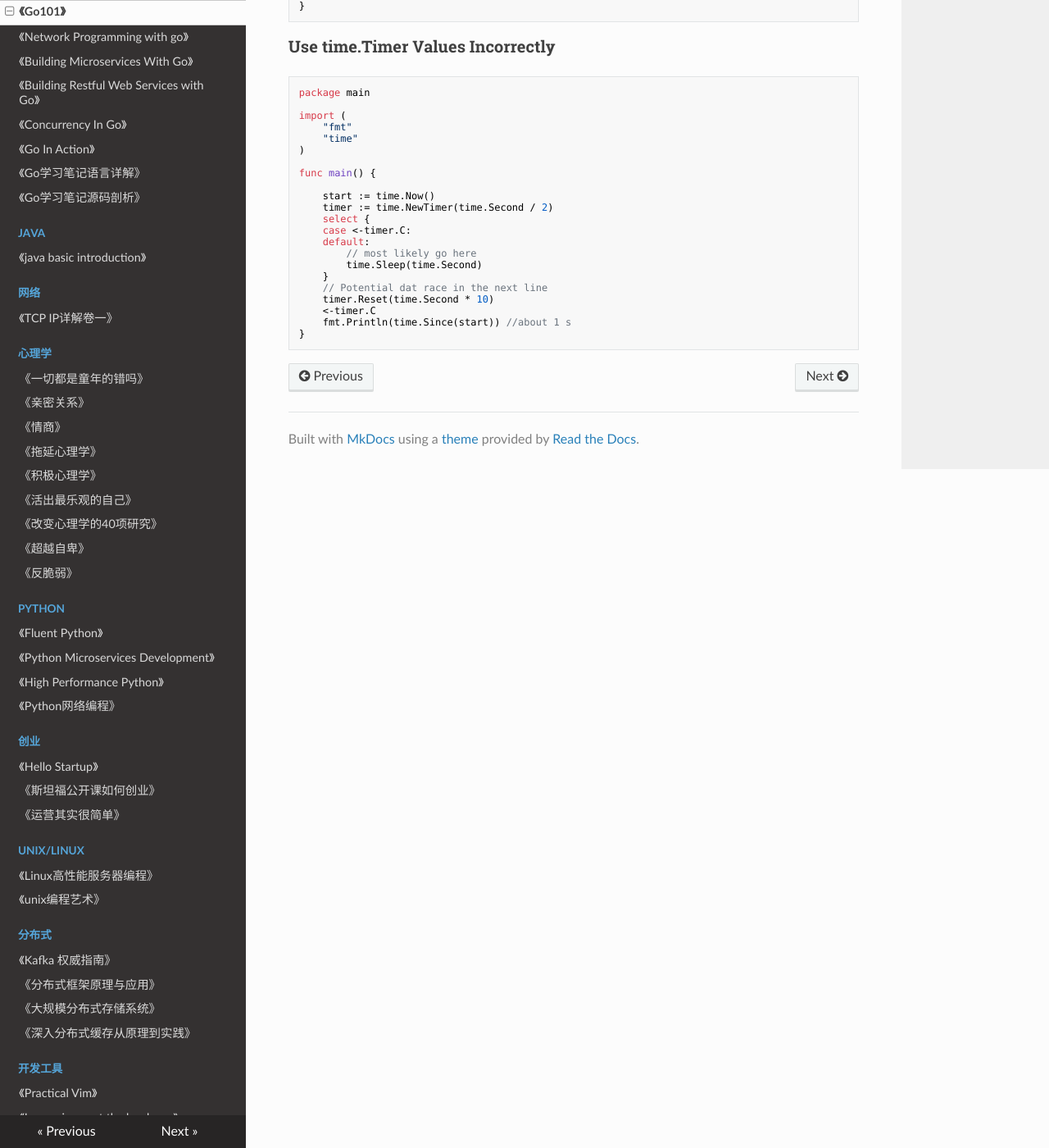
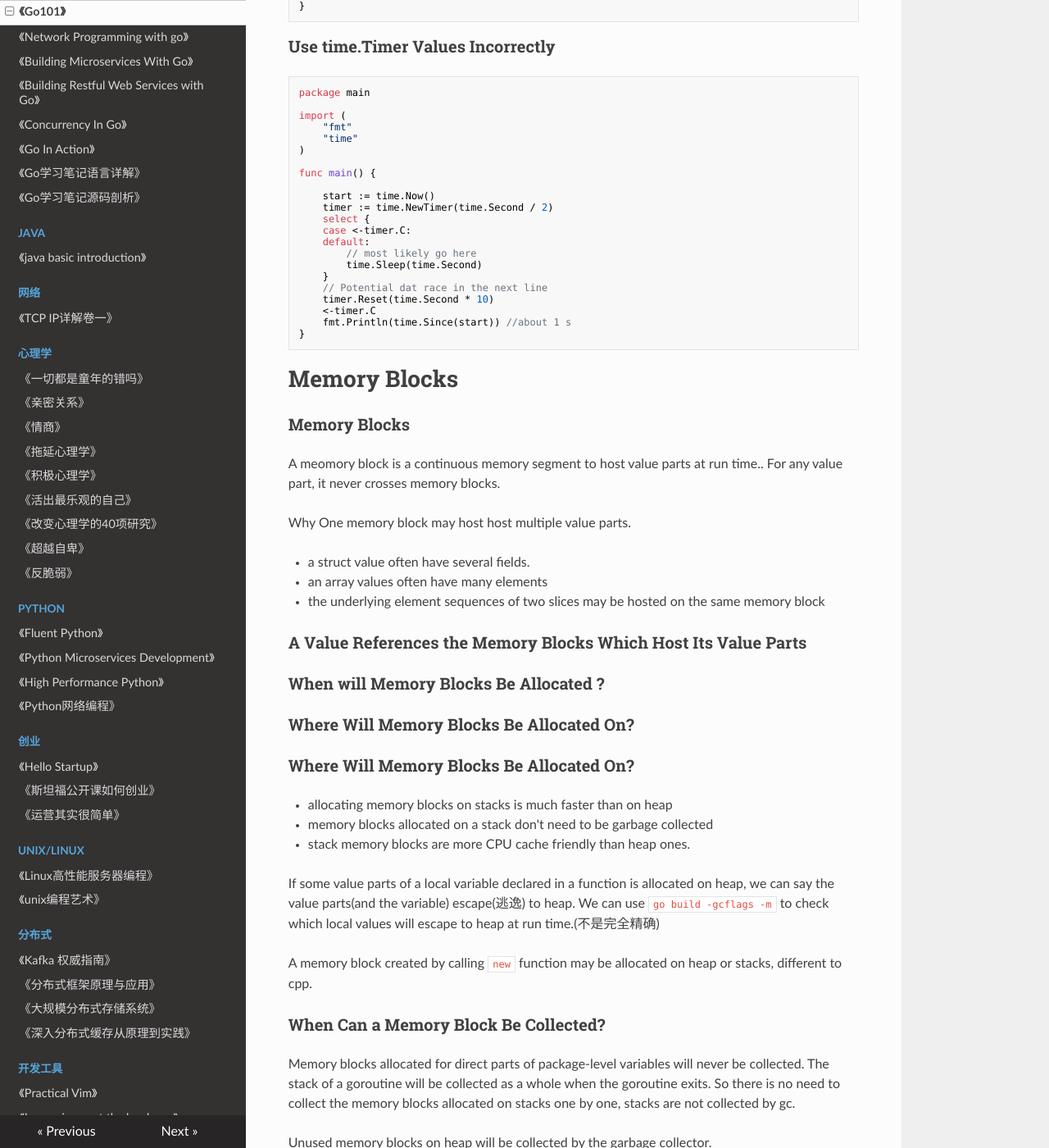
Before and after one commit to PegasusWang/booknotes, an MkDocs documentation site: the page built from docs/golang/go101/book.md, in a window 1280 px wide and 1400 px high, scrolled down 30222 px. Shown: the whole window at 82% size. Built offline with MkDocs 1.6.1, drawn with Linux system fonts in a browser that asks for light colours; nearby versions of some CDN libraries; old or Windows-style settings are respelled for this version of MkDocs; some of the changed text lies outside the part shown.

Commit message:
go memory layouts

````diff
--- a/docs/golang/go101/book.md
+++ b/docs/golang/go101/book.md
@@ -1902,3 +1902,77 @@
 	fmt.Println(time.Since(start)) //about 1 s
 }
 ```
+
+
+# Memory Blocks
+
+### Memory Blocks
+A meomory block is a continuous memory segment to host value parts at run time..
+For any value part, it never crosses memory blocks.
+
+Why One memory block may host host multiple value parts.
+
+- a struct value often have several fields.
+- an array values often have many elements
+- the underlying element sequences of two slices may be hosted on the same memory block
+
+### A Value References the Memory Blocks Which Host Its Value Parts
+
+### When will Memory Blocks Be Allocated ?
+
+### Where Will Memory Blocks Be Allocated On?
+
+### Where Will Memory Blocks Be Allocated On?
+
+- allocating memory blocks on stacks is much faster than on heap
+- memory blocks allocated on a stack don't need to be garbage collected
+- stack memory blocks are more CPU cache friendly than heap ones.
+
+If some value parts of a local variable declared in a function is allocated on heap, we can say the value parts(and the
+variable) escape(逃逸) to heap.
+We can use `go build -gcflags -m` to check which local values will escape to heap at run time.(不是完全精确)
+
+A memory block created by calling `new` function may be allocated on heap or stacks, different to cpp.
+
+### When Can a Memory Block Be Collected?
+
+Memory blocks allocated for direct parts of package-level variables will never be collected.
+The stack of a goroutine will be collected as a whole when the goroutine exits.
+So there is no need to collect the memory blocks allocated on stacks one by one, stacks are not collected by gc.
+
+Unused memory blocks on heap will be collected by the garbage collector.
+
+### How are Unused Memory Blocks Detected?
+
+The current Go compiler(1.12) uses a concurrent, tri-color, mark-sweep garbage collector.
+
+### When Will an Unused Memory Block Be Collected?
+Unused heap memory. Concurrently(go1.12), the threshold is controlled by GOGC environment variable.
+Default GOGC=100, set GOGC=off disable the garbage collector entirely.
+
+runtime.SetGCPercent.
+
+A garbage collection can also be started manually by calling the runtime.GC function.
+
+
+# Memory Layouts
+
+### Type Alignment Guarantees in GO(value address alignment guarantees)
+
+The address of addressable values of type T are guaranteed to be N-byte aligned.
+
+- unsafe.Alignof(t): get its general alignment guarantee
+- unsafe.Alignof(x.t): get field alignment guarantee
+
+unsafe are always evaluated at compile time. At runtime call reflect.TypeOf(t).Align() and
+reflect.TypeOf(t).FieldAlign()。
+
+一般只有为了优化或者编写一些可移植代码(使用了sync/atomic 64-bit functions) 才会在意地址对齐。
+
+### Type Sizes and Structure Padding
+
+内存对齐，对于 struct 一些位数小的会进行填充操作。(类似 c 的)
+
+### The Alignment Requirement for 64-bit Word Atomic Operations
+
+64-bit int64 or uint64. On very old cpu architecture, 64-bit atomic functions are not supported.
````
Also changed, not shown: other parts of docs/golang/go101/book.md (+2 -2 lines).
